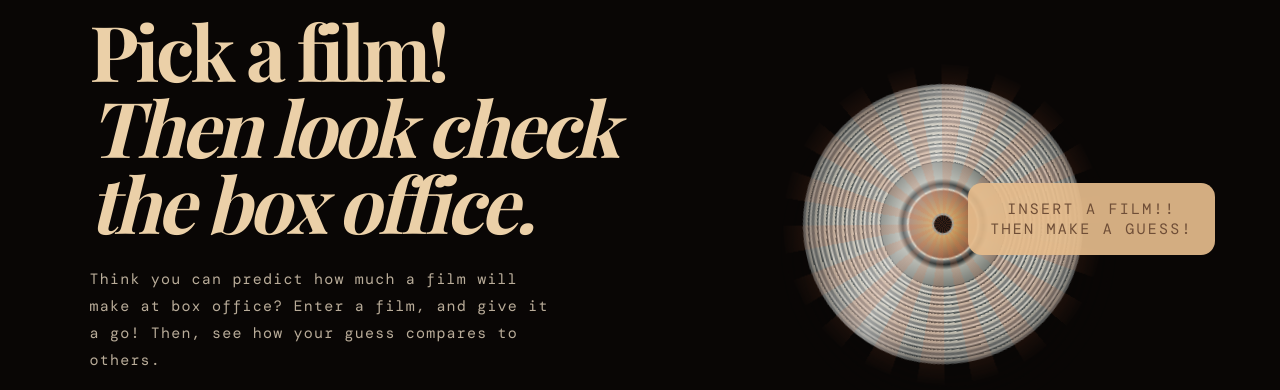
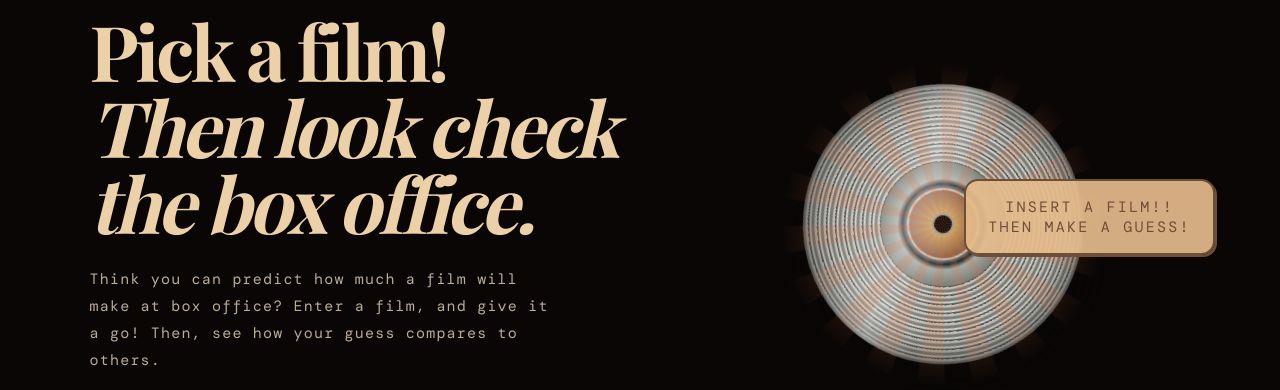
Before and after one commit to elizabethhickmott/ByteFilm, a Python web app: template src/frontend/templates/index.html in a window 1280 px wide. Shown: the part 145-535 px from the top of the page. Run offline with Jinja, Linux system fonts and the light colour scheme; the template is opened without the code that fills it, so the values that code supplies are empty.

Commit message:
change colours

```diff
--- a/src/frontend/static/styles.css
+++ b/src/frontend/static/styles.css
@@ -208,9 +208,9 @@ main{
     text-align:center;
     padding: 1rem 1.4rem;
     background: rgba(229, 188, 141, 0.92);
-    border: 2px solid var(--forest);
+    border: 2px solid var(--brown);
     border-radius: 14px;
-    box-shadow: 5px 5px 0 var(--forest);
+    box-shadow: 2px 2px 0 var(--brown);
     display:flex;
     justify-content: space-between;
     align-items: center;
```
